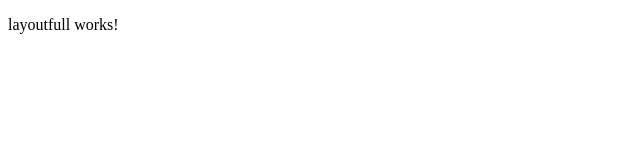
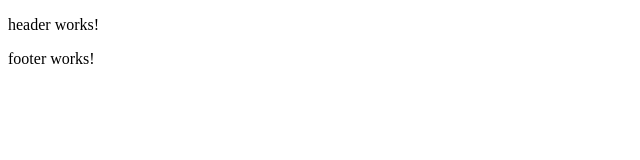
Before and after one commit to teamworkservices/farmacia_jaramillo, an Angular app: page /pages in a window 1280 px wide. Shown: the top 160 px of the page, without its empty margins (0-640 px from the left). Built offline with nearby package versions, Linux system fonts and the light colour scheme.

Commit message:
Layout Inicial
Se suben cambios para el layout inicial

```diff
--- a/src/app/layout/layoutfull/layoutfull.component.html
+++ b/src/app/layout/layoutfull/layoutfull.component.html
@@ -1 +1,3 @@
-<p>layoutfull works!</p>
+<app-header></app-header>
+<router-outlet></router-outlet>
+<app-footer></app-footer>
```
